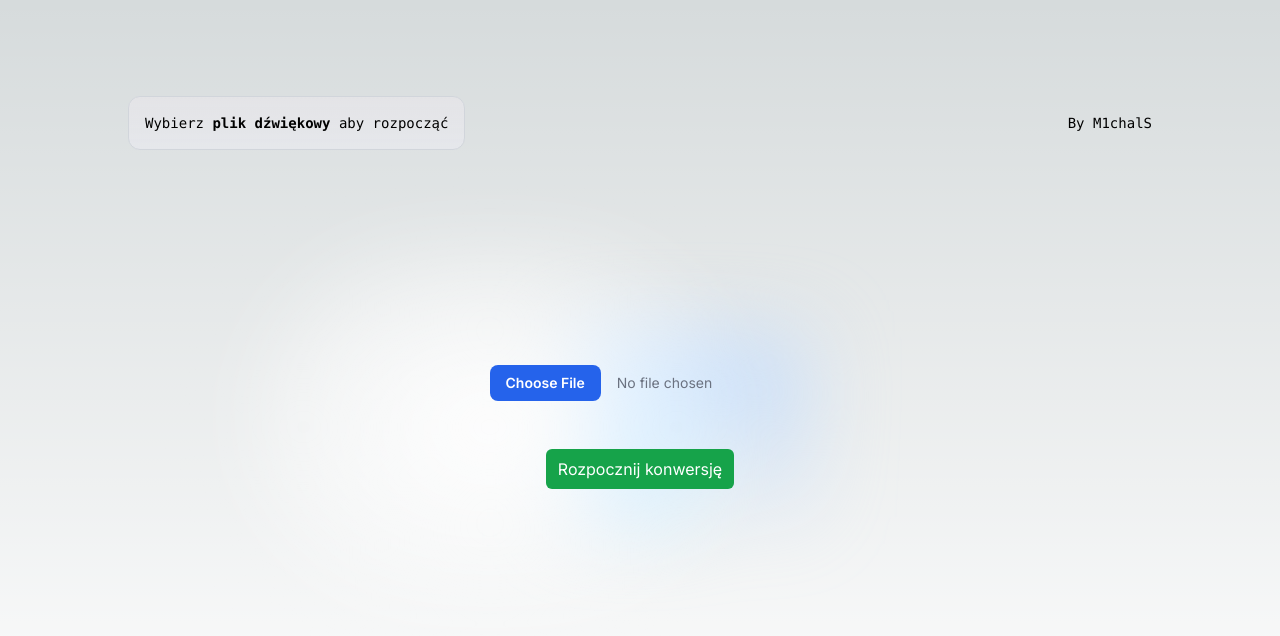
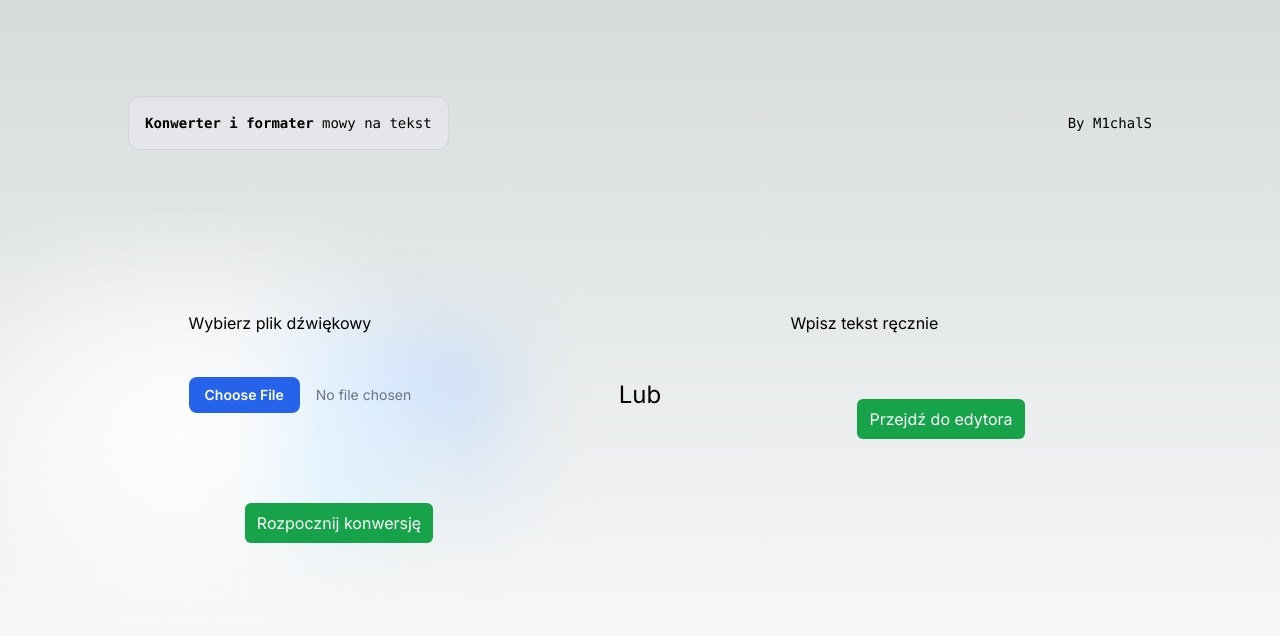
Before and after one commit to M1chalS/speech-to-text-formatter-ai, a Next.js app: page / in a window 1280 px wide. Shown: the top 636 px of the page. Built offline with nearby package versions, Linux system fonts and the light colour scheme.

Commit message:
Added ability to reformat plain text and copying markdown to clipboard

```diff
--- a/app/page.tsx
+++ b/app/page.tsx
@@ -6,8 +6,7 @@ export default function Home() {
           <div className="z-10 w-full max-w-5xl items-center justify-between font-mono text-sm lg:flex">
               <p
                 className="fixed left-0 top-0 flex w-full justify-center border-b border-gray-300 bg-gradient-to-b from-zinc-200 pb-6 pt-8 backdrop-blur-2xl dark:border-neutral-800 dark:bg-zinc-800/30 dark:from-inherit lg:static lg:w-auto  lg:rounded-xl lg:border lg:bg-gray-200 lg:p-4 lg:dark:bg-zinc-800/30">
-                  Wybierz<code className="font-mono font-bold">&nbsp;plik dźwiękowy&nbsp;</code> aby rozpocząć
-
+                  <code className="font-mono font-bold">Konwerter i formater&nbsp;</code> mowy na tekst
               </p>
               <div
                 className="fixed bottom-0 left-0 flex h-48 w-full items-end justify-center bg-gradient-to-t from-white via-white dark:from-black dark:via-black lg:static lg:size-auto lg:bg-none">
--- a/components/Converter.tsx
+++ b/components/Converter.tsx
@@ -4,8 +4,10 @@ import { useState } from "react";
 
 export default ({ onFormat }: { onFormat: (input: string) => void }) => {
     const [ transcription, setTranscription ] = useState<string>("");
+    const [ visible, setVisible ] = useState<boolean>(true);
 
     const handleTranscription = (data: string) => {
+        setVisible(false);
         setTranscription(data);
     }
 
@@ -14,11 +16,11 @@ export default ({ onFormat }: { onFormat: (input: string) => void }) => {
     }
 
     return <>
-        <div
+        {visible && <div
           className="relative z-10 flex place-items-center before:absolute before:h-[300px] before:w-full before:-translate-x-1/2 before:rounded-full before:bg-gradient-radial before:from-white before:to-transparent before:blur-2xl before:content-[''] after:absolute after:-z-20 after:h-[180px] after:w-full after:translate-x-1/3 after:bg-gradient-conic after:from-sky-200 after:via-blue-200 after:blur-2xl after:content-[''] before:dark:bg-gradient-to-br before:dark:from-transparent before:dark:to-blue-700 before:dark:opacity-10 after:dark:from-sky-900 after:dark:via-[#0141ff] after:dark:opacity-40 sm:before:w-[480px] sm:after:w-[240px] before:lg:h-[360px]">
             <FileInput onTranscription={handleTranscription}/>
-        </div>
-        {transcription && <div className="container flex flex-col items-center">
+        </div>}
+        {!visible && <div className="container flex flex-col items-center">
             <p className="mb-2 self-start">Tekst:</p>
             <textarea className="font-mono w-full h-64" onChange={(e) => setTranscription(e.target.value)} value={transcription} />
             <button className="mt-6 bg-green-600 rounded-md px-4 py-3 text-white text-xl" onClick={handleFormat}>Formatuj</button>
--- a/components/FileInput.tsx
+++ b/components/FileInput.tsx
@@ -5,7 +5,6 @@ import toWav from "audiobuffer-to-wav";
 export default ({onTranscription}: { onTranscription: (data: string) => void }) => {
     const [ file, setFile ] = useState<File | null>(null);
     const [ loading, setLoading ] = useState<boolean>(false);
-    const [ visible, setVisible ] = useState<boolean>(true);
 
     const handleFileChange = (e: ChangeEvent<HTMLInputElement>) => {
         if ( e.target.files ) {
@@ -13,8 +12,7 @@ export default ({onTranscription}: { onTranscription: (data: string) => void })
         }
     };
 
-    const handleConvert = async (e: FormEvent<HTMLFormElement>) => {
-        e.preventDefault();
+    const handleConvert = async () => {
         setLoading(true);
 
         const audioContext = new AudioContext();
@@ -33,15 +31,16 @@ export default ({onTranscription}: { onTranscription: (data: string) => void })
         const data = await response.json();
 
         setLoading(false);
-        setVisible(false);
 
         onTranscription(data.result);
     };
 
-    return <div className="max-w-sm z-10">
-        {visible && <form onSubmit={handleConvert} className="flex flex-col items-center">
+    return <div className="container z-10 flex flex-row justify-between items-center gap-12">
+        <div className="grid grid-cols-3 gap-y-4 place-items-center">
+            <div className="place-self-start">Wybierz plik dźwiękowy</div>
+            <div/>
+            <div className="place-self-start">Wpisz tekst ręcznie</div>
             <label className="block">
-                <span className="sr-only">Wybierz plik dźwiękowy</span>
                 <input type="file" onChange={handleFileChange} className="block w-full text-sm text-gray-500 pointer-events-auto
                             file:me-4 file:py-2 file:px-4
                             file:rounded-lg file:border-0
@@ -54,9 +53,16 @@ export default ({onTranscription}: { onTranscription: (data: string) => void })
                             dark:hover:file:bg-blue-400
                           "/>
             </label>
-            <button type="submit" disabled={loading} className="mt-12 bg-green-600 rounded-md px-3 py-2 text-white">
+            <div className="text-2xl">Lub</div>
+            <button className="mt-12 bg-green-600 rounded-md px-3 py-2 text-white"
+                    onClick={() => onTranscription("")}>Przejdź do edytora
+            </button>
+            <button onClick={handleConvert} disabled={loading}
+                    className="mt-12 bg-green-600 rounded-md px-3 py-2 text-white">
                 Rozpocznij konwersję
             </button>
-        </form>}
+            <div />
+            <div />
+        </div>
     </div>;
 }
--- a/components/Formatter.tsx
+++ b/components/Formatter.tsx
@@ -23,10 +23,20 @@ export default () => {
         setGeneratedOutput(data.result);
     };
 
+    const copyToClipboard = () => {
+        navigator.clipboard.writeText(generatedOutput);
+    }
+
     return <>
         {(!generatedOutput && !loading) && <Converter onFormat={startFormatting}/>}
-            {generatedOutput && <div>
+        {generatedOutput && <div className="container">
+            <div className="flex flex-row justify-between items-center mb-4">
+                <h2 className="text-2xl mb-4">Wynik</h2>
+                <button onClick={copyToClipboard} className="bg-gray-100 text-black border-black border rounded-xl py-2 px-3">Kopiuj tekst w formacie markdown</button>
+            </div>
+            <code>
                 <ReactMarkdown>{generatedOutput}</ReactMarkdown>
-            </div>}
+            </code>
+        </div>}
     </>;
 }
```
